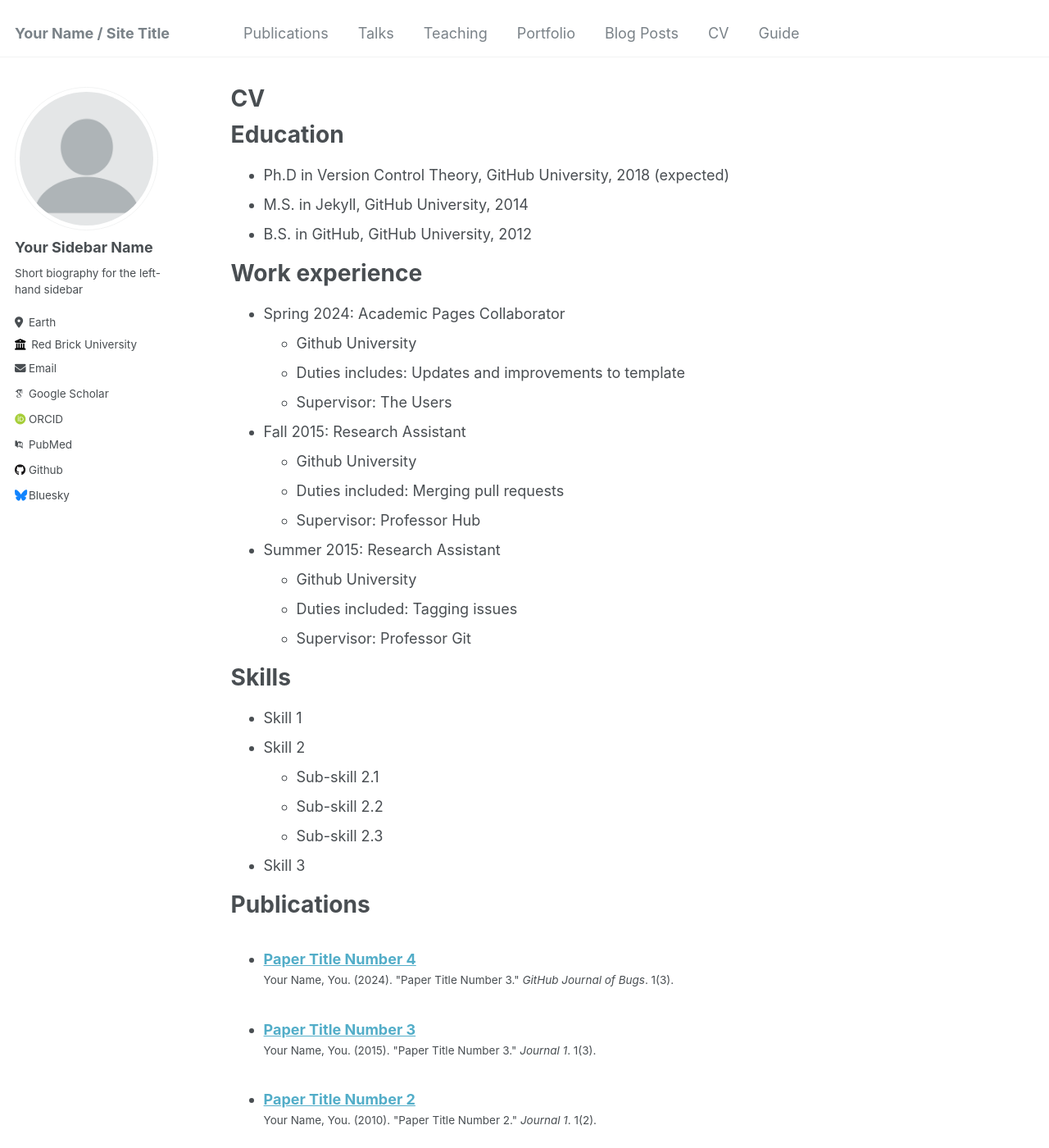
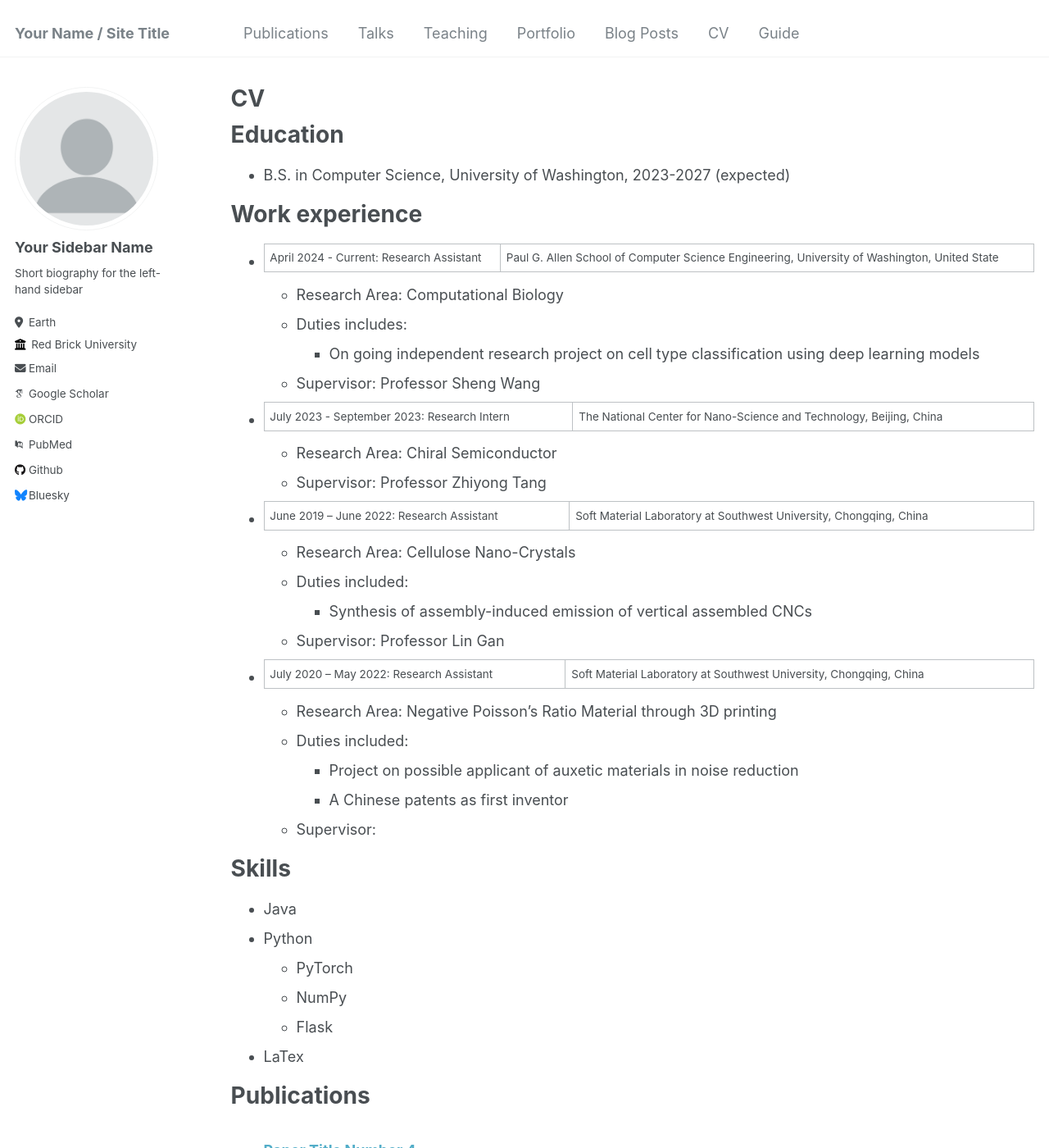
Before and after one commit to TingXuan-Huang/TingXuan-Huang.github.io, a Jekyll site: the page built from _pages/cv.md, in a window 1280 px wide and 1400 px high. Shown: the whole window at 82% size. Built offline with Jekyll 4.4.1, drawn with Linux system fonts in a browser that asks for light colours; some web fonts are replaced.

Commit message:
Update cv.md

```diff
--- a/_pages/cv.md
+++ b/_pages/cv.md
@@ -11,35 +11,41 @@ redirect_from:
 
 Education
 ======
-* Ph.D in Version Control Theory, GitHub University, 2018 (expected)
-* M.S. in Jekyll, GitHub University, 2014
-* B.S. in GitHub, GitHub University, 2012
+* B.S. in Computer Science, University of Washington, 2023-2027 (expected)
 
 Work experience
 ======
-* Spring 2024: Academic Pages Collaborator
-  * Github University
-  * Duties includes: Updates and improvements to template
-  * Supervisor: The Users
+* April 2024 - Current: Research Assistant | Paul G. Allen School of Computer Science Engineering, University of Washington, United State
+  * Research Area: Computational Biology
+  * Duties includes:
+    * On going independent research project on cell type classification using deep learning models
+  * Supervisor: Professor Sheng Wang
 
-* Fall 2015: Research Assistant
-  * Github University
-  * Duties included: Merging pull requests
-  * Supervisor: Professor Hub
+* July 2023 - September 2023: Research Intern | The National Center for Nano-Science and Technology, Beijing, China
+  * Research Area: Chiral Semiconductor
+  * Supervisor: Professor Zhiyong Tang
 
-* Summer 2015: Research Assistant
-  * Github University
-  * Duties included: Tagging issues
-  * Supervisor: Professor Git
+* June 2019 – June 2022: Research Assistant | Soft Material Laboratory at Southwest University, Chongqing, China
+  * Research Area: Cellulose Nano-Crystals
+  * Duties included:
+    *  Synthesis of assembly-induced emission of vertical assembled CNCs
+  * Supervisor: Professor Lin Gan
+
+* July 2020 – May 2022: Research Assistant | Soft Material Laboratory at Southwest University, Chongqing, China
+  * Research Area: Negative Poisson’s Ratio Material through 3D printing
+  * Duties included:
+    *  Project on possible applicant of auxetic materials in noise reduction
+    *  A Chinese patents as first inventor
+  * Supervisor:
 
 Skills
 ======
-* Skill 1
-* Skill 2
-  * Sub-skill 2.1
-  * Sub-skill 2.2
-  * Sub-skill 2.3
-* Skill 3
+* Java
+* Python
+  * PyTorch
+  * NumPy
+  * Flask
+* LaTex
 
 Publications
 ======
```
